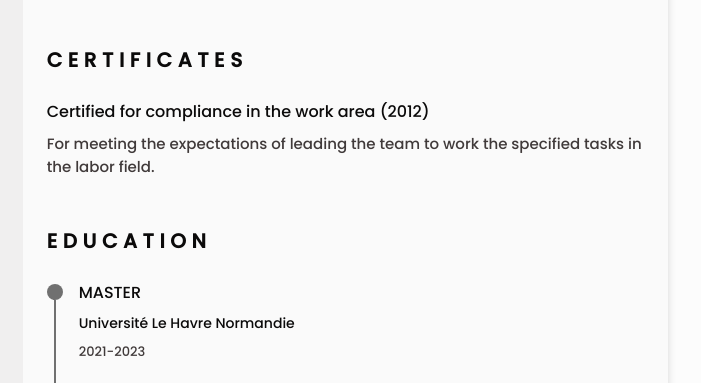
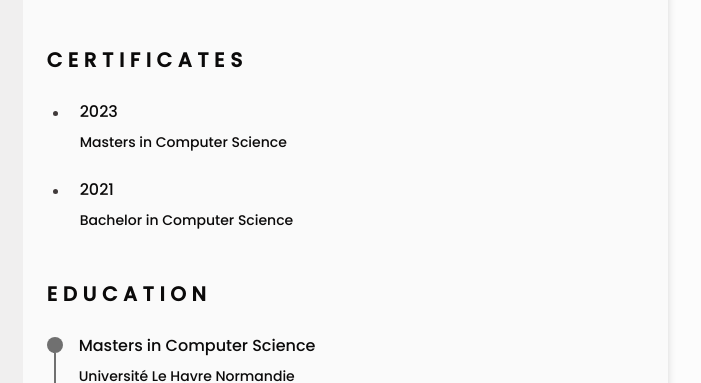
Before and after one commit to LeaG76/cv-generator, a plain HTML site: page index.html in a window 1280 px wide. Shown: the part 413-796 px from the top of the page, 456-1157 px from the left. Drawn offline with Linux system fonts and the light colour scheme.

Commit message:
Update Certificates section

```diff
--- a/assets/stylesheets/style.css
+++ b/assets/stylesheets/style.css
@@ -331,12 +331,14 @@ img {
 /* Education page */
 
 .education_content,
-.experience_content {
+.experience_content,
+.certificate_content {
     display: flex;
 }
 
 .education_time,
-.experience_time {
+.experience_time,
+.certificate_item {
     padding-right: 1rem;
 }
 
@@ -361,17 +363,20 @@ img {
 }
 
 .education_data,
-.experience_data {
+.experience_data,
+.certificate_data {
     gap: .5rem;
 }
 
 .education_title,
-.experience_title {
+.experience_title,
+.certificate_year {
     font-size: var(--h3-font-size);
 }
 
 .education_studies,
-.experience_company {
+.experience_company,
+.certificate_title {
     font-size: var(--small-font-size);
     color: var(--title-color);
 }
@@ -409,9 +414,19 @@ img {
 
 /* Certificates */
 
-.certificate_title {
+/*.certificate_title {
     font-size: var(--h3-font-size);
     margin-bottom: var(--margin-1);
+}*/
+
+.certificate_rounder {
+    display: inline-block;
+    width: 5px;
+    height: 5px;
+    background-color: var(--text-color);
+    border-radius: 50%;
+    margin-right: 0.38rem;
+    margin-left: 0.37rem;
 }
 
 /* Languages */
--- a/index.html
+++ b/index.html
@@ -269,10 +269,22 @@
 
                     <div class="certificate_container bd-grid">
                         <div class="certificate_content">
-                            <h3 class="certificate_title">Certified for compliance in the work area (2012)</h3>
-                            <p class="certificate_description">
-                                For meeting the expectations of leading the team to work the specified tasks in the labor field.
-                            </p>
+                            <div class="certificate_item">
+                                <span class="certificate_rounder"></span>
+                            </div>
+                            <div class="certificate_data bd-grid">
+                                <h3 class="certificate_year">2023</h3>
+                                <span class="certificate_title">Masters in Computer Science</span>
+                            </div>
+                        </div>
+                        <div class="certificate_content">
+                            <div class="certificate_item">
+                                <span class="certificate_rounder"></span>
+                            </div>
+                            <div class="certificate_data bd-grid">
+                                <h3 class="certificate_year">2021</h3>
+                                <span class="certificate_title">Bachelor in Computer Science</span>
+                            </div>
                         </div>
                     </div>
                 </section>
@@ -288,9 +300,9 @@
                                 <span class="education_line"></span>
                             </div>
                             <div class="education_data bd-grid">
-                                <h3 class="education_title">MASTER</h3>
+                                <h3 class="education_title">Masters in Computer Science</h3>
                                 <span class="education_studies">Université Le Havre Normandie</span>
-                                <span class="education_year">2021-2023</span>
+                                <span class="education_year">2021 - 2023</span>
                             </div>
                         </div>
                         <div class="education_content">
@@ -299,20 +311,19 @@
                                 <span class="education_line"></span>
                             </div>
                             <div class="education_data bd-grid">
-                                <h3 class="education_title">LICENCE</h3>
+                                <h3 class="education_title">Bachelor in Computer Science</h3>
                                 <span class="education_studies">Université Le Havre Normandie</span>
-                                <span class="education_year">2018-2021</span>
+                                <span class="education_year">2018 - 2021</span>
                             </div>
                         </div>
                         <div class="education_content">
                             <div class="education_time">
                                 <span class="education_rounder"></span>
-                                <!--<span class="education_line"></span>-->
                             </div>
                             <div class="education_data bd-grid">
                                 <h3 class="education_title">Lycée</h3>
                                 <span class="education_studies">Lycée Guillaume Le Conquérant</span>
-                                <span class="education_year">2015-2018</span>
+                                <span class="education_year">2015 - 2018</span>
                             </div>
                         </div>
                     </div>
```
